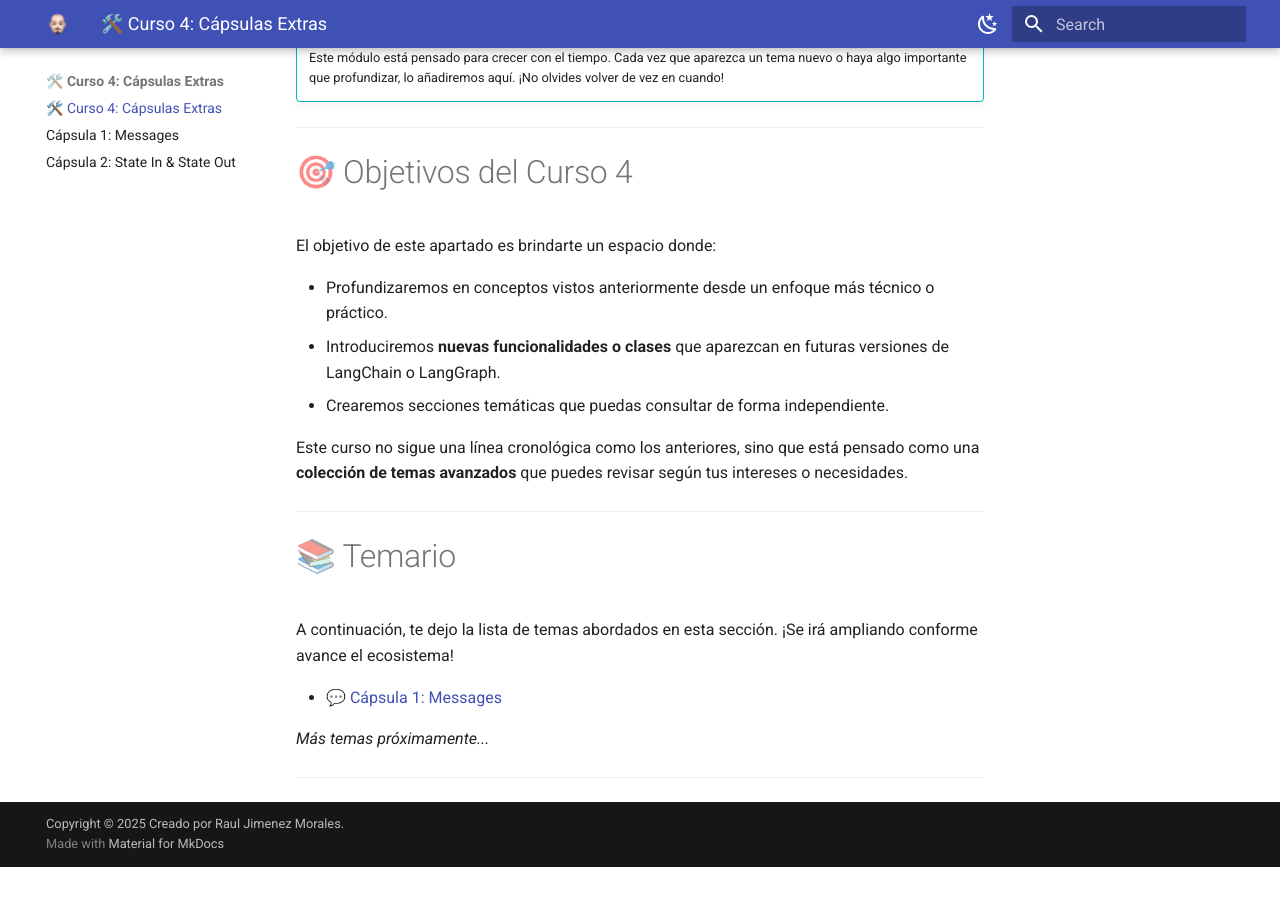
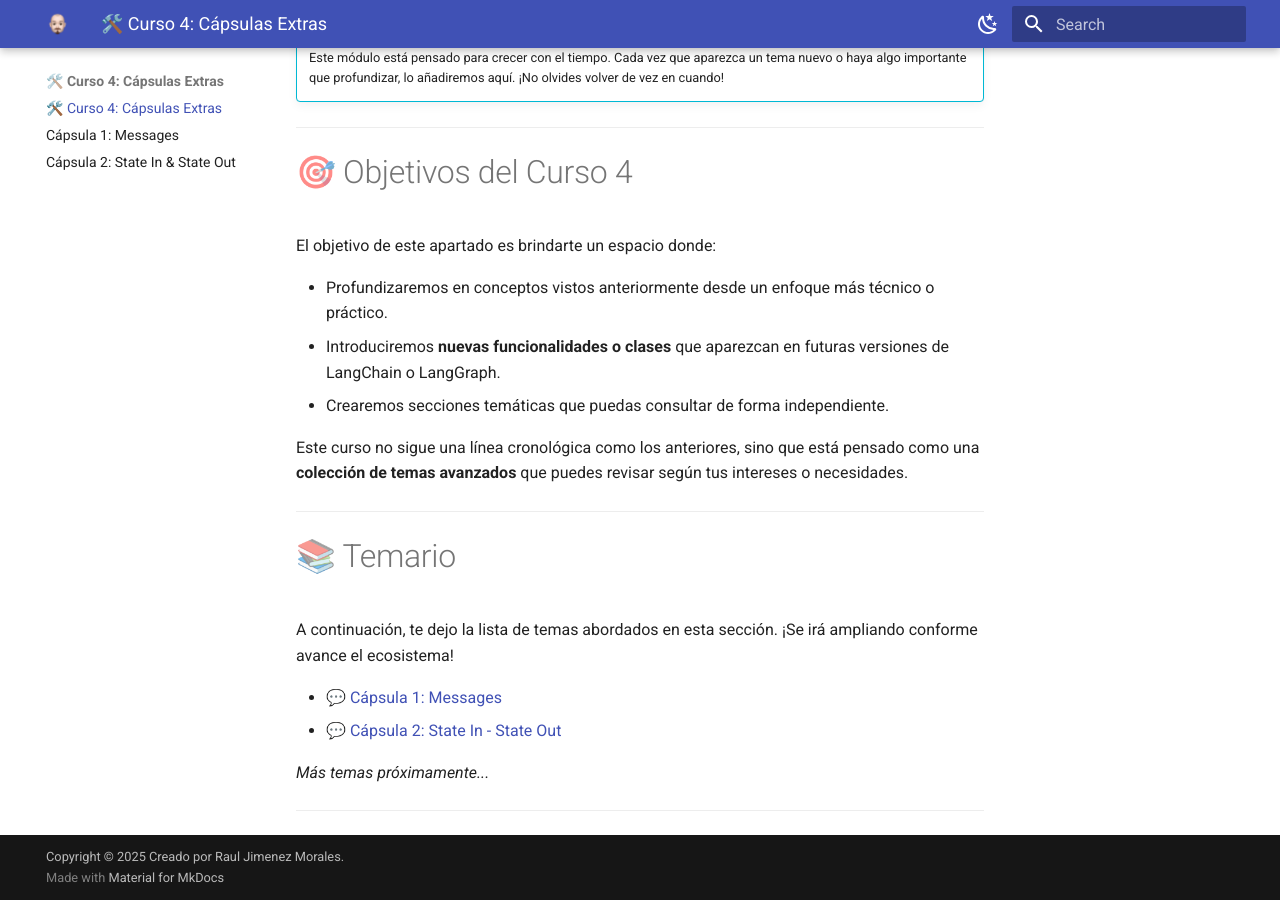
Before and after one commit to raul-drupal-dev/curso_langgraph, an MkDocs documentation site: the page built from docs/curso4/index.md, in a window 1280 px wide and 900 px high, scrolled down 503 px. Built offline with MkDocs 1.6.1 and Material for MkDocs 9.7.7, drawn with Linux system fonts in a browser that asks for light colours; before the commit the page ends 1370 px from its top, so only the background shows below that.

Commit message:
Añadimos nuevas capsulas

```diff
--- a/docs/curso4/index.md
+++ b/docs/curso4/index.md
@@ -28,6 +28,7 @@ Este curso no sigue una línea cronológica como los anteriores, sino que está
 A continuación, te dejo la lista de temas abordados en esta sección. ¡Se irá ampliando conforme avance el ecosistema!
 
 - 💬 [Cápsula 1: Messages](capsula1_messages.md)
+- 💬 [Cápsula 2: State In - State Out](capsula2_statein_stateout.md)
 
 *Más temas próximamente...*
 
```
